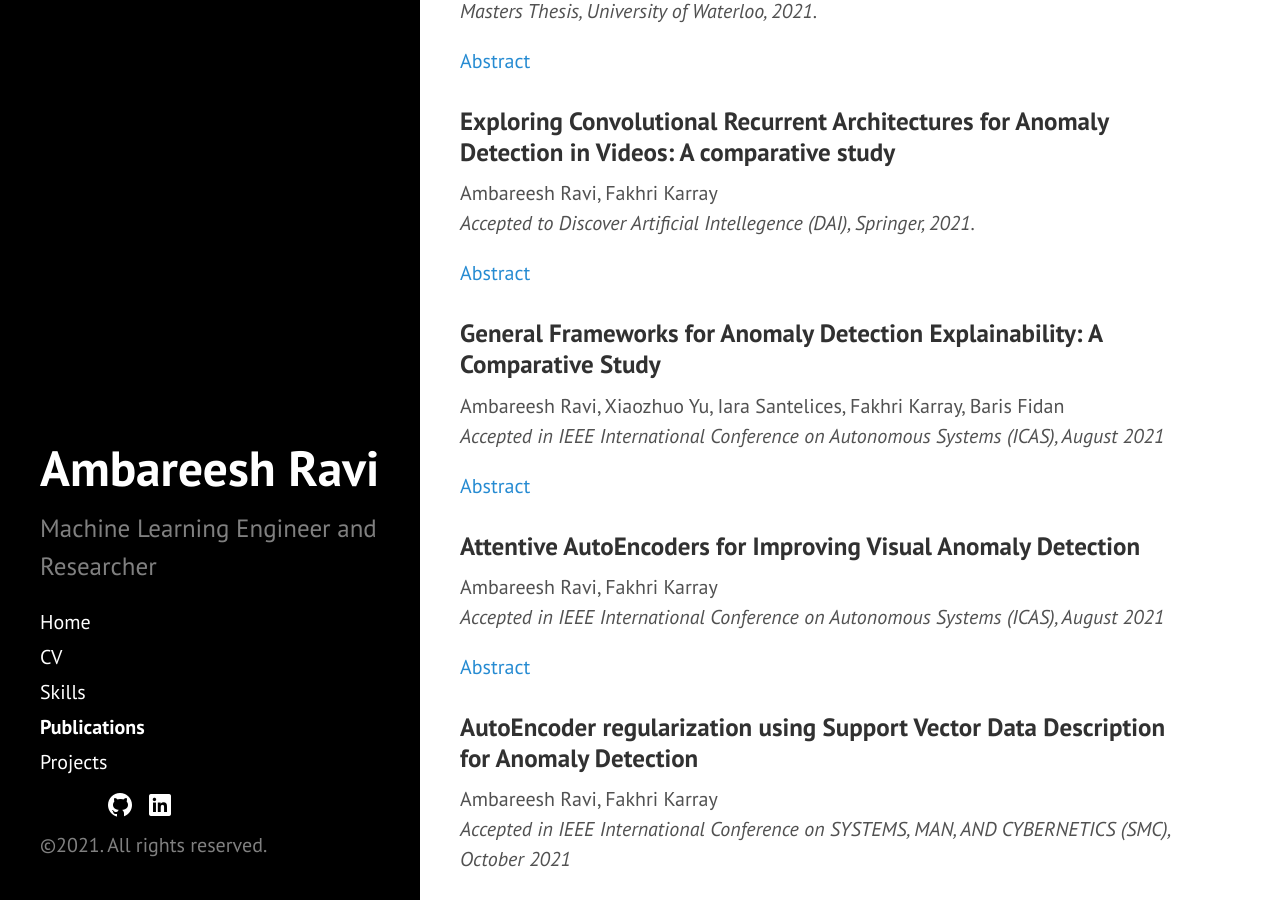
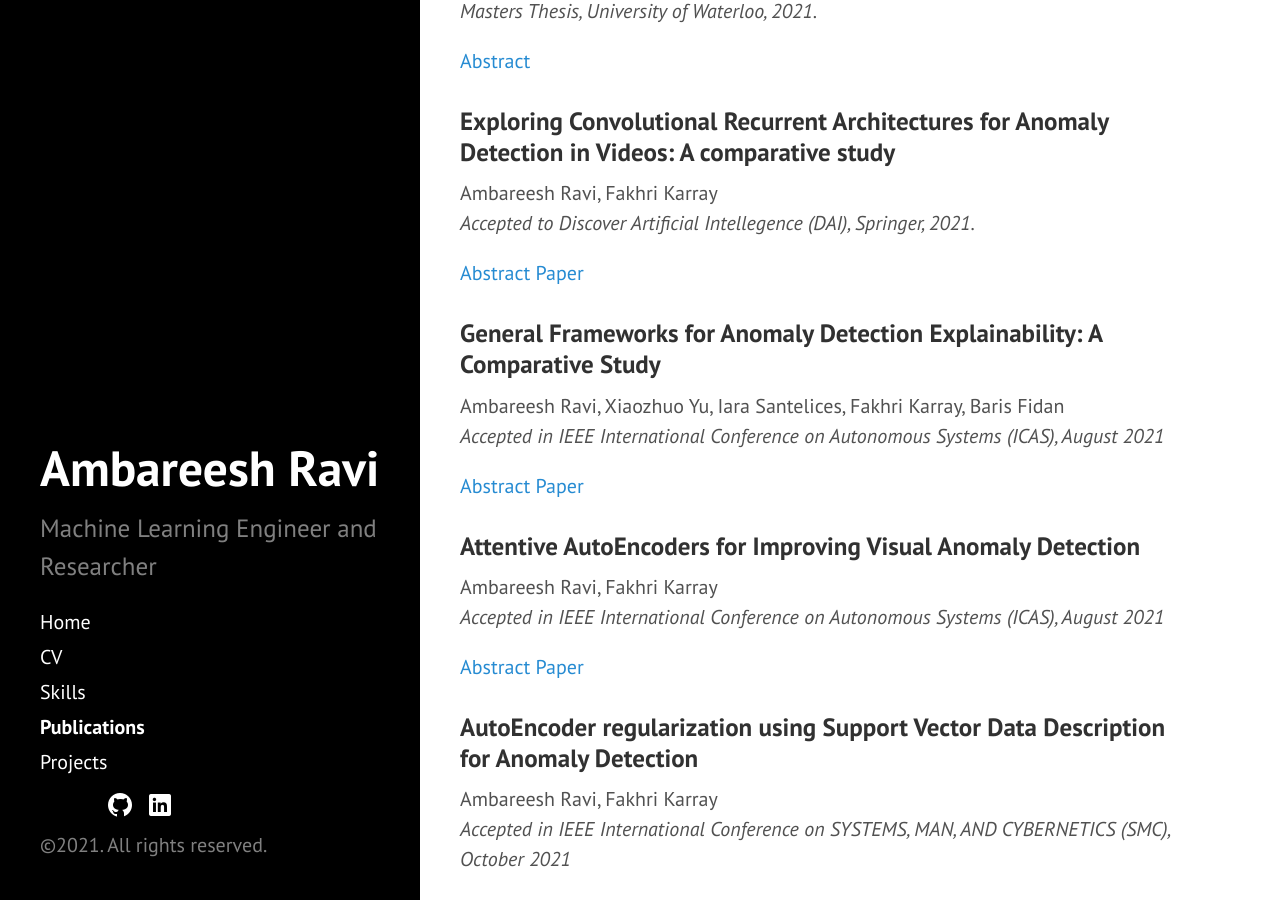
Before and after one commit to ambareeshravi/ambareeshravi.github.io, a Jekyll site: the page built from publications.md, in a window 1280 px wide and 900 px high, scrolled down 337 px. Built offline with Jekyll 4.4.1, drawn with Linux system fonts in a browser that asks for light colours.

Commit message:
Added links to new papers

```diff
--- a/publications.md
+++ b/publications.md
@@ -17,21 +17,21 @@ _Masters Thesis, University of Waterloo, 2021._
 Ambareesh Ravi, Fakhri Karray\
 _Accepted to Discover Artificial Intellegence (DAI), Springer, 2021._
 
-[Abstract](/public/papers/crnn/)
+[Abstract](/public/papers/crnn/) [Paper](https://link.springer.com/article/10.1007/s44163-021-00004-2)
 
 ### General Frameworks for Anomaly Detection Explainability: A Comparative Study
 
 Ambareesh Ravi, Xiaozhuo Yu, Iara Santelices, Fakhri Karray, Baris Fidan\
 _Accepted in IEEE International Conference on Autonomous Systems (ICAS), August 2021_
 
-[Abstract](/public/papers/xai/)
+[Abstract](/public/papers/xai/) [Paper](https://ieeexplore.ieee.org/document/9551129)
 
 ### Attentive AutoEncoders for Improving Visual Anomaly Detection
 
 Ambareesh Ravi, Fakhri Karray\
 _Accepted in IEEE International Conference on Autonomous Systems (ICAS), August 2021_
 
-[Abstract](/public/papers/attention/)
+[Abstract](/public/papers/attention/) [Paper](https://ieeexplore.ieee.org/abstract/document/9551183)
 
 ### AutoEncoder regularization using Support Vector Data Description for Anomaly Detection
 
```
